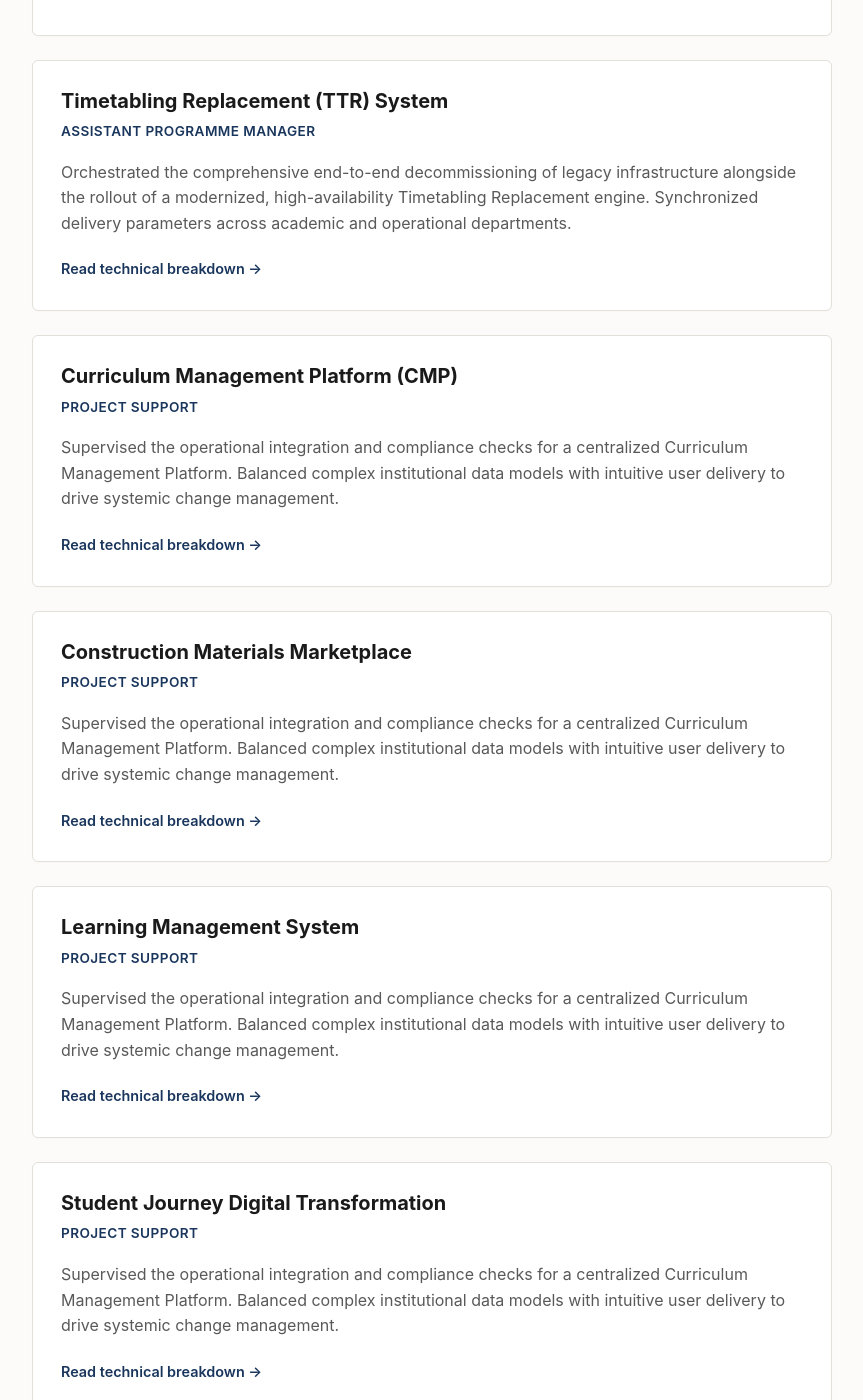
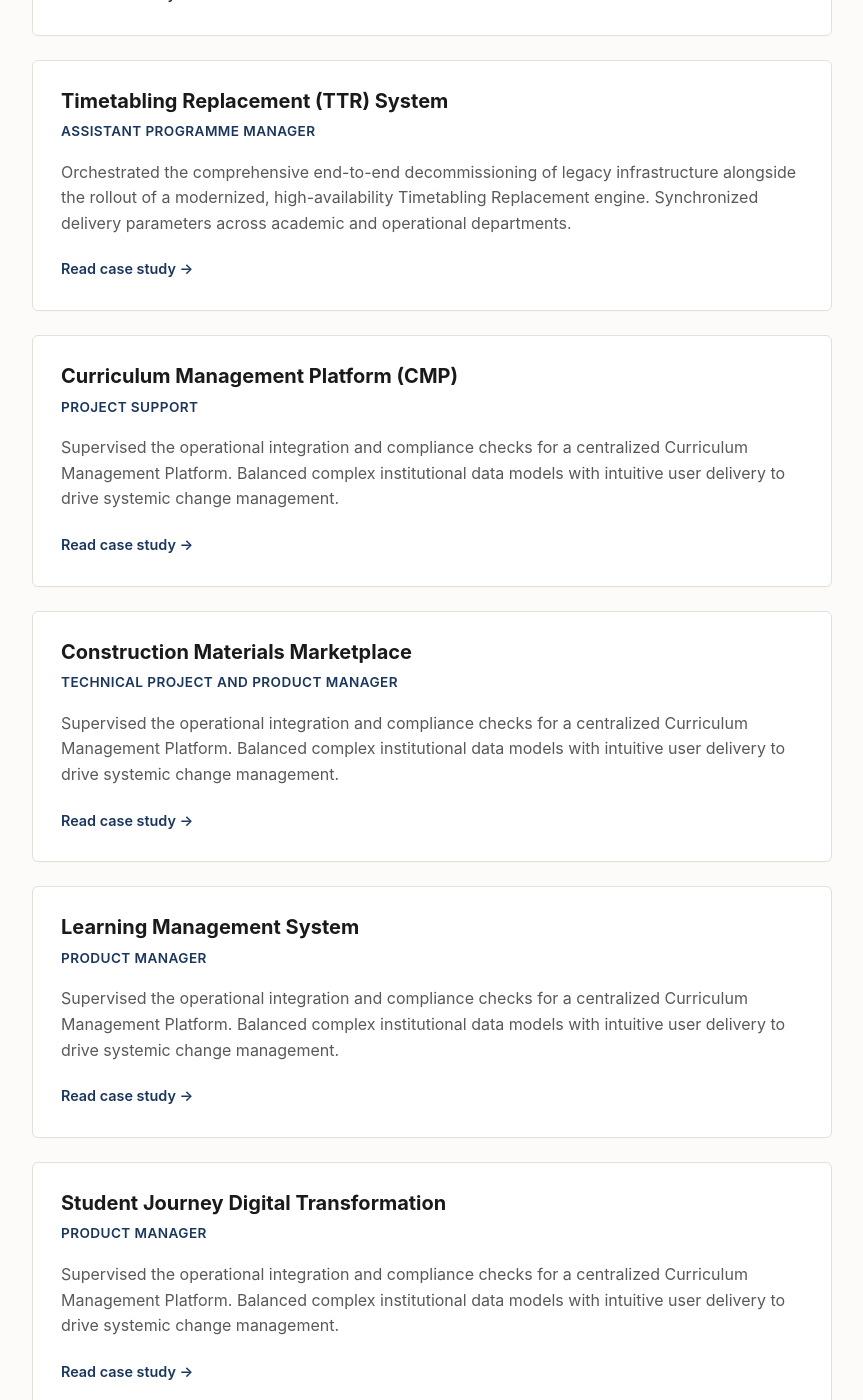
Before and after one commit to topearebi/topearebi-portfolio, a Jekyll site: the page built from index.html, in a window 1280 px wide and 1400 px high, scrolled down 1031 px. Shown: the whole window, without its empty margins (208-1071 px from the left). Built offline with Jekyll 4.4.1, drawn with Linux system fonts in a browser that asks for light colours; some of the changed text lies outside the part shown.

Commit message:
Modify job titles and case study links in index.html
Updated job titles and links for case studies in the credentials matrix section.

```diff
--- a/index.html
+++ b/index.html
@@ -13,7 +13,7 @@ title: Temitope Arebi - Product and Project Manager
 <section class="credentials-matrix">
     <div class="credential-badge">
         <strong>PRINCE2® Practitioner</strong>
-        <span>Certified Project Governance</span>
+        <span>Certified Project Manager</span>
     </div>
     <div class="credential-badge">
         <strong>M.Sc. Managing Innovation & IT</strong>
@@ -40,7 +40,7 @@ title: Temitope Arebi - Product and Project Manager
             <span class="role-tag">Assitant Programme Manager</span>
         </div>
         <p>Directed the overarching technical framework and programmatic governance for an enterprise-wide Central Data Hub deployment. Managed cross-functional engineering workstreams and maintained rigorous RAID logs to neutralize deployment dependencies across the institution.</p>
-        <a href="{{ '/career-log/cdh-implementation/' | relative_url }}" class="case-study-link">Read technical breakdown &rarr;</a>
+        <a href="{{ '/career-log/cdh-implementation/' | relative_url }}" class="case-study-link">Read case study &rarr;</a>
     </div>
 
     <div class="workstream-card">
@@ -49,7 +49,7 @@ title: Temitope Arebi - Product and Project Manager
             <span class="role-tag">Assistant Programme Manager</span>
         </div>
         <p>Orchestrated the comprehensive end-to-end decommissioning of legacy infrastructure alongside the rollout of a modernized, high-availability Timetabling Replacement engine. Synchronized delivery parameters across academic and operational departments.</p>
-        <a href="{{ '/career-log/ttr-system/' | relative_url }}" class="case-study-link">Read technical breakdown &rarr;</a>
+        <a href="{{ '/career-log/ttr-system/' | relative_url }}" class="case-study-link">Read case study &rarr;</a>
     </div>
 
     <div class="workstream-card">
@@ -58,43 +58,43 @@ title: Temitope Arebi - Product and Project Manager
             <span class="role-tag">Project Support</span>
         </div>
         <p>Supervised the operational integration and compliance checks for a centralized Curriculum Management Platform. Balanced complex institutional data models with intuitive user delivery to drive systemic change management.</p>
-        <a href="{{ '/career-log/cmp-integration/' | relative_url }}" class="case-study-link">Read technical breakdown &rarr;</a>
+        <a href="{{ '/career-log/cmp-integration/' | relative_url }}" class="case-study-link">Read case study &rarr;</a>
     </div>
 
     <div class="workstream-card">
         <div class="card-header">
             <h4>Construction Materials Marketplace</h4>
-            <span class="role-tag">Project Support</span>
+            <span class="role-tag">Technical Project and Product Manager</span>
         </div>
         <p>Supervised the operational integration and compliance checks for a centralized Curriculum Management Platform. Balanced complex institutional data models with intuitive user delivery to drive systemic change management.</p>
-        <a href="{{ '/career-log/cmp-integration/' | relative_url }}" class="case-study-link">Read technical breakdown &rarr;</a>
+        <a href="{{ '/career-log/cmp-integration/' | relative_url }}" class="case-study-link">Read case study &rarr;</a>
     </div>
 
     <div class="workstream-card">
         <div class="card-header">
             <h4>Learning Management System</h4>
-            <span class="role-tag">Project Support</span>
+            <span class="role-tag">Product Manager</span>
         </div>
         <p>Supervised the operational integration and compliance checks for a centralized Curriculum Management Platform. Balanced complex institutional data models with intuitive user delivery to drive systemic change management.</p>
-        <a href="{{ '/career-log/cmp-integration/' | relative_url }}" class="case-study-link">Read technical breakdown &rarr;</a>
+        <a href="{{ '/career-log/cmp-integration/' | relative_url }}" class="case-study-link">Read case study &rarr;</a>
     </div>
 
     <div class="workstream-card">
         <div class="card-header">
             <h4>Student Journey Digital Transformation</h4>
-            <span class="role-tag">Project Support</span>
+            <span class="role-tag">Product Manager</span>
         </div>
         <p>Supervised the operational integration and compliance checks for a centralized Curriculum Management Platform. Balanced complex institutional data models with intuitive user delivery to drive systemic change management.</p>
-        <a href="{{ '/career-log/cmp-integration/' | relative_url }}" class="case-study-link">Read technical breakdown &rarr;</a>
+        <a href="{{ '/career-log/cmp-integration/' | relative_url }}" class="case-study-link">Read case study &rarr;</a>
     </div>
 
     <div class="workstream-card">
         <div class="card-header">
             <h4>Talent Acquisition Marketplace</h4>
-            <span class="role-tag">Project Support</span>
+            <span class="role-tag">Product Manager</span>
         </div>
         <p>Supervised the operational integration and compliance checks for a centralized Curriculum Management Platform. Balanced complex institutional data models with intuitive user delivery to drive systemic change management.</p>
-        <a href="{{ '/career-log/cmp-integration/' | relative_url }}" class="case-study-link">Read technical breakdown &rarr;</a>
+        <a href="{{ '/career-log/cmp-integration/' | relative_url }}" class="case-study-link">Read case study &rarr;</a>
     </div>
 
     <div class="workstream-card">
```
